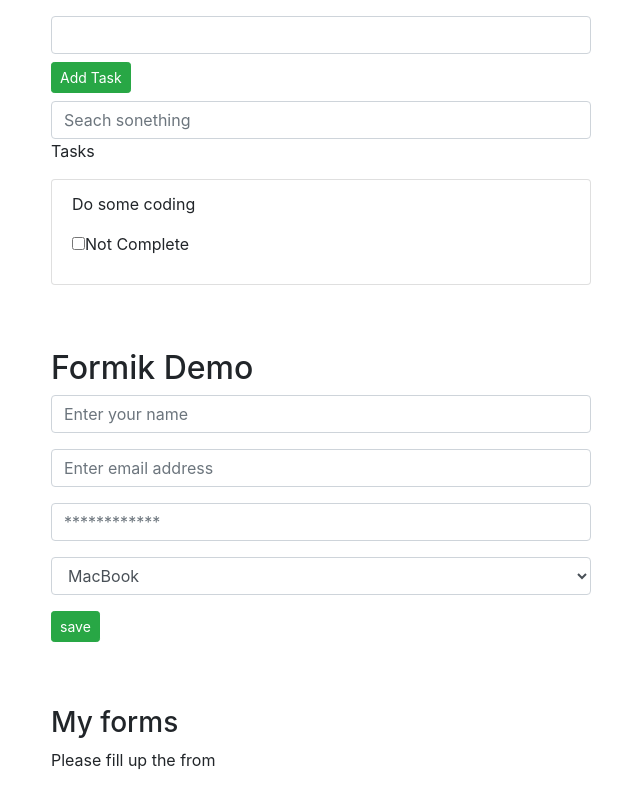
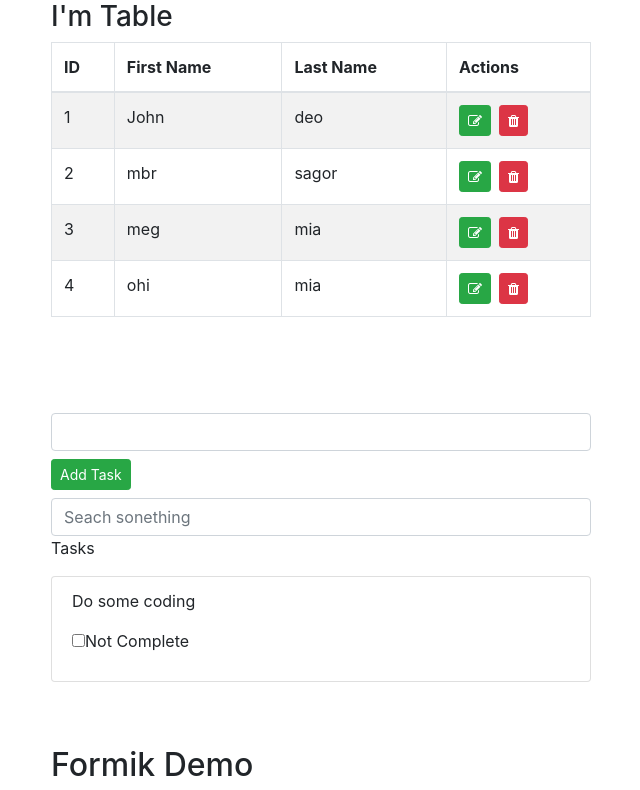
Before and after one commit to mbrsagor/youReacker, a React (Create React App) app: page / in a window 1280 px wide. Shown: the top 790 px of the page, without its empty margins (319-959 px from the left). Built offline with nearby package versions, Linux system fonts and the light colour scheme.

Commit message:
Static table create and beautification

```diff
--- a/public/index.html
+++ b/public/index.html
@@ -24,7 +24,8 @@
       work correctly both with client-side routing and a non-root public URL.
       Learn how to configure a non-root public URL by running `npm run build`.
     -->
-    <title>React App</title>
+    <title>You Reacker</title>
+    <link rel="stylesheet" href="https://stackpath.bootstrapcdn.com/font-awesome/4.7.0/css/font-awesome.min.css">
   </head>
   <body>
     <noscript>You need to enable JavaScript to run this app.</noscript>
--- a/src/components/App.jsx
+++ b/src/components/App.jsx
@@ -6,11 +6,19 @@ import MyEvent from '../components/my_events';
 import MyForms from '../components/my_forms';
 import MyFormik from '../components/formik'
 import MyList from '../components/list';
+import MyTable from './my_table'
+
 
 class App extends React.Component {
     render() {
         return (
             <div className="container">
+                 <div className="row mb-3">
+                    <div className="col-md-6 offset-3">
+                        <MyTable />
+                    </div>
+                </div>
+                <br /><br />
                 <div className="row mb-3">
                     <div className="col-md-6 offset-3">
                         <MyList />
--- /dev/null
+++ b/src/components/my_table/index.jsx
@@ -0,0 +1,25 @@
+import React, { Component } from 'react';
+import TableView from './table_view'
+
+class MyTable extends React.Component {
+
+    state = {
+        users: [
+            { id: 1, first_name: 'John', last_name: 'deo' },
+            { id: 2, first_name: 'mbr', last_name: 'sagor' },
+            { id: 3, first_name: 'meg', last_name: 'mia' },
+            { id: 4, first_name: 'ohi', last_name: 'mia' }
+        ]
+    }
+
+    render() {
+        return (
+            <div>
+                <h3>I'm Table</h3>
+                <TableView data={this.state.users} />
+            </div>
+        )
+    }
+}
+
+export default MyTable;
--- /dev/null
+++ b/src/components/my_table/table_view.jsx
@@ -0,0 +1,33 @@
+import React from 'react'
+
+const TableView = ({data=[]}) =>{
+    return (
+        <div>
+            <table className="table table-striped table-bordered">
+                <thead>
+                    <tr>
+                        <th>ID</th>
+                        <th>First Name</th>
+                        <th>Last Name</th>
+                        <th>Actions</th>
+                    </tr>
+                </thead>
+                <tbody>
+                    {data.map(item => (
+                        <tr>
+                            <td>{item.id}</td>
+                            <td>{item.first_name}</td>
+                            <td>{item.last_name}</td>
+                            <td>
+                                <button className="btn btn-success btn-sm mr-2"><i class="fa fa-edit"></i></button>
+                                <button className="btn btn-danger btn-sm"><i class="fa fa-trash"></i></button>
+                            </td>
+                        </tr>
+                    ))}
+                </tbody>
+            </table>
+        </div>
+    )
+}
+
+export default TableView;
```
Also changed, not shown: 1 other file (tests, documents, lock files or other folders).
